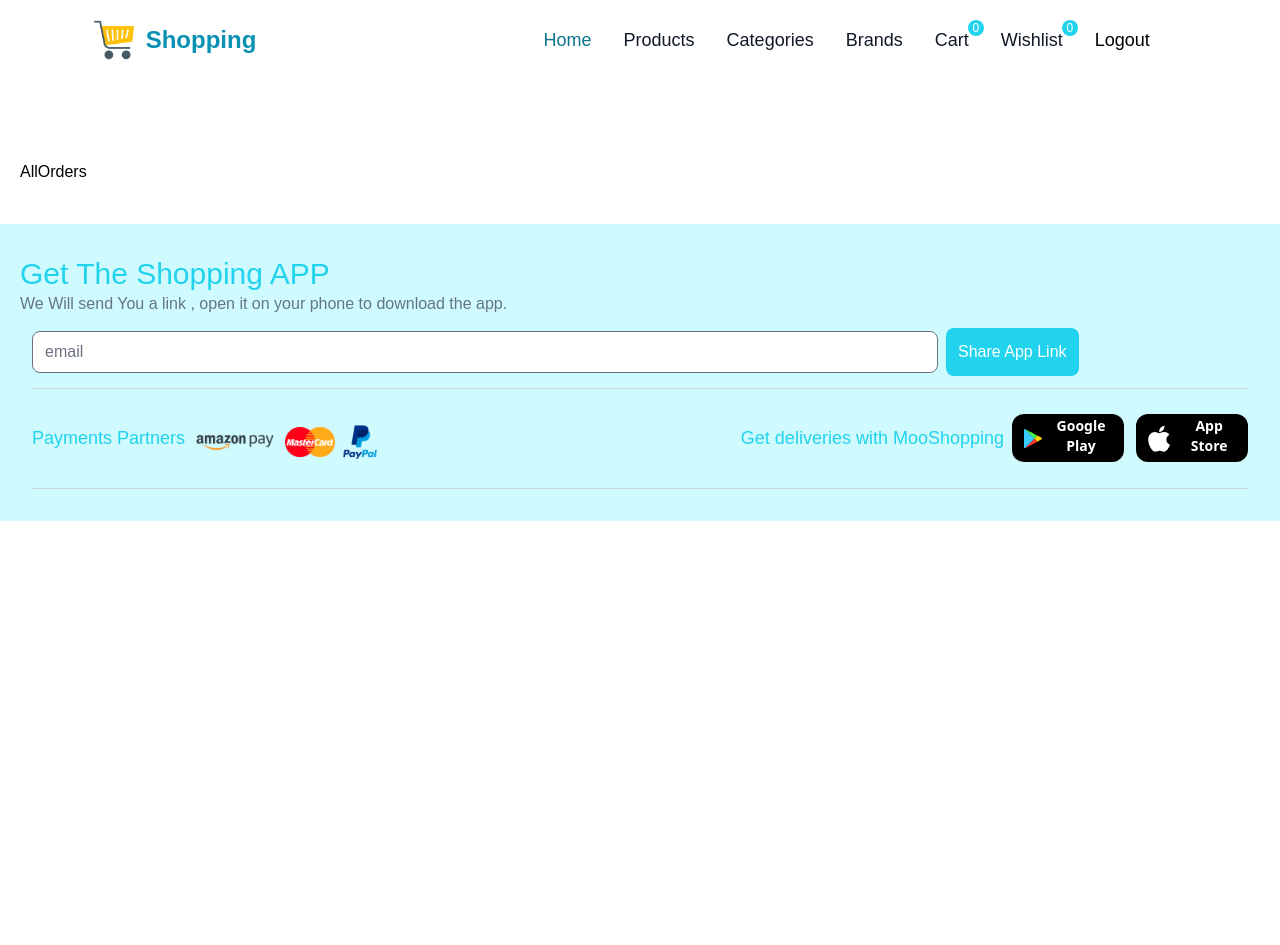
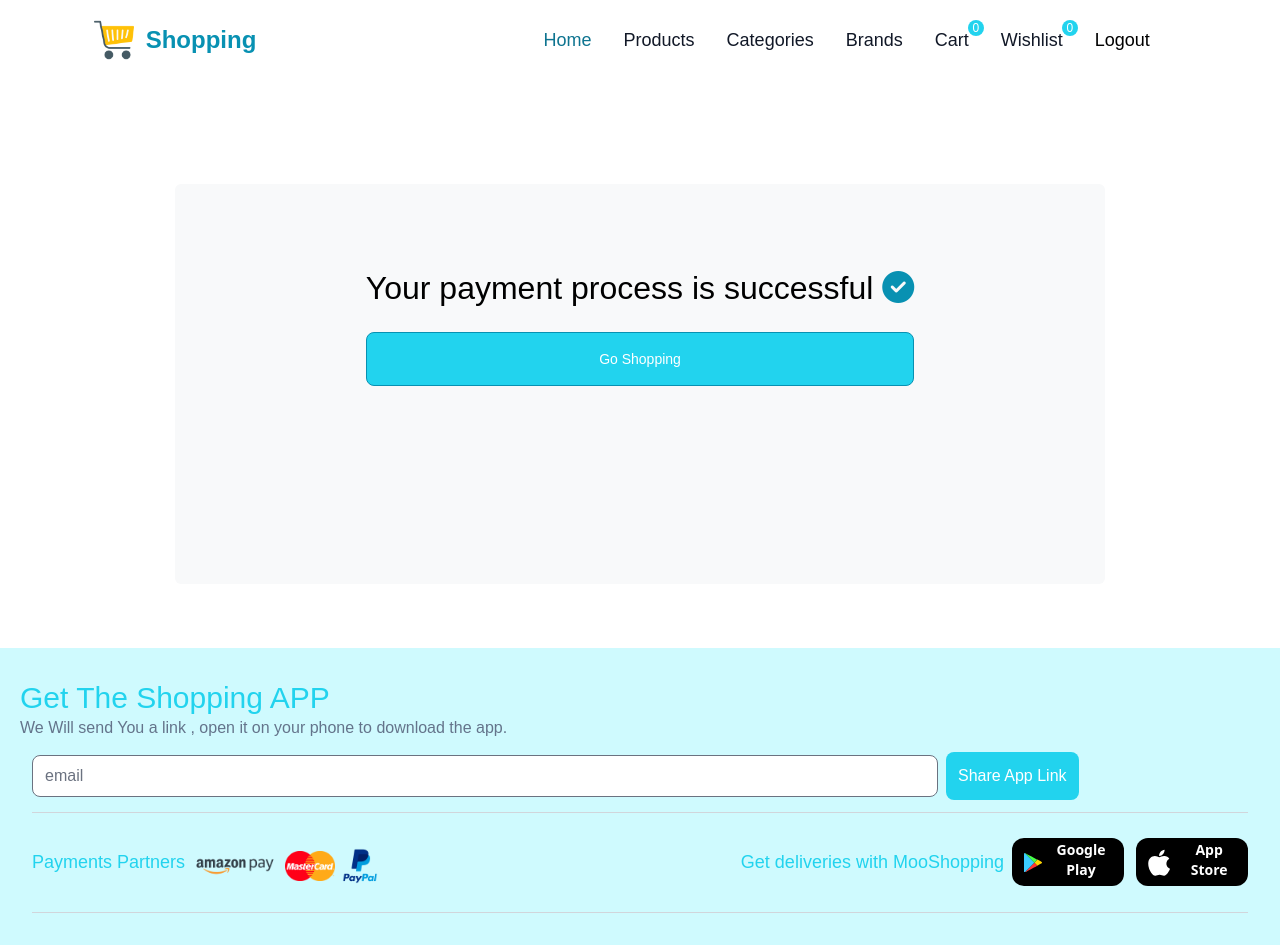
Before and after one commit to Aya456/ecomece, a React (Vite) app: page /allorders in a window 1280 px wide. Before the commit the page ends 800 px from the top, so only its background shows below. Built offline with nearby package versions, Linux system fonts and the light colour scheme; no server answers; sample sign-in values are in the browser's storage.

Commit message:
add orders

```diff
--- a/src/components/AllOrders/AllOrders.jsx
+++ b/src/components/AllOrders/AllOrders.jsx
@@ -1,7 +1,27 @@
-import React from 'react'
-import style from "./AllOrders.module.css"
+import { Link } from "react-router-dom";
+
 export default function AllOrders() {
-    return (
-        <div>AllOrders</div>
-    )
+  return (
+    <>
+      <div className="bg-[#F8F9FA] w-3/4 mx-auto rounded-md my-6 md:h-[400px]">
+        <div className="flex flex-wrap justify-center items-center py-20">
+          <div className="space-y-3">
+            <h1 className="md:text-[32px] text-[30px]">
+              {" "}
+              Your payment process is successful{" "}
+              <i className="fa-solid fa-circle-check text-[#0891b2]"></i>
+            </h1>
+            <Link to={"/"}>
+              <button
+                type="button"
+                className="block mx-auto btn p-4 w-full my-5 text-sm font-medium text-[#0891b2] focus:outline-none bg-white rounded-lg border border-[#0891b2] hover:bg-gray-100 hover:text-cyan-700 focus:z-10 focus:ring-4 focus:ring-gray-100 dark:focus:ring-gray-700 dark:bg-gray-800 dark:text-gray-400 dark:border-[#0891b2] dark:hover:text-white dark:hover:bg-gray-700"
+              >
+                Go Shopping
+              </button>
+            </Link>
+          </div>
+        </div>
+      </div>
+    </>
+  );
 }
```
